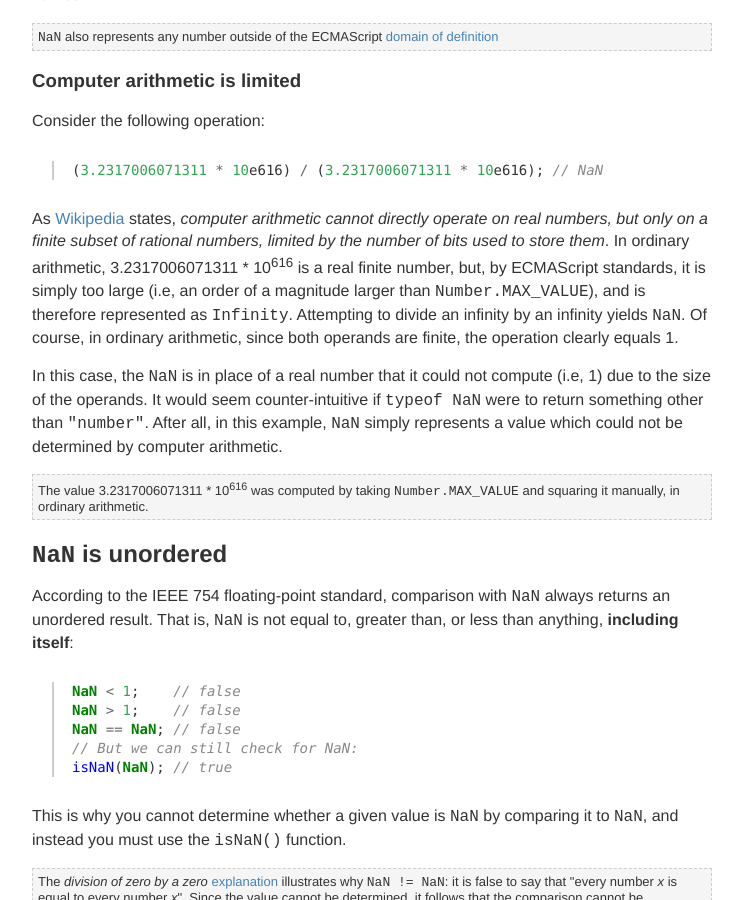
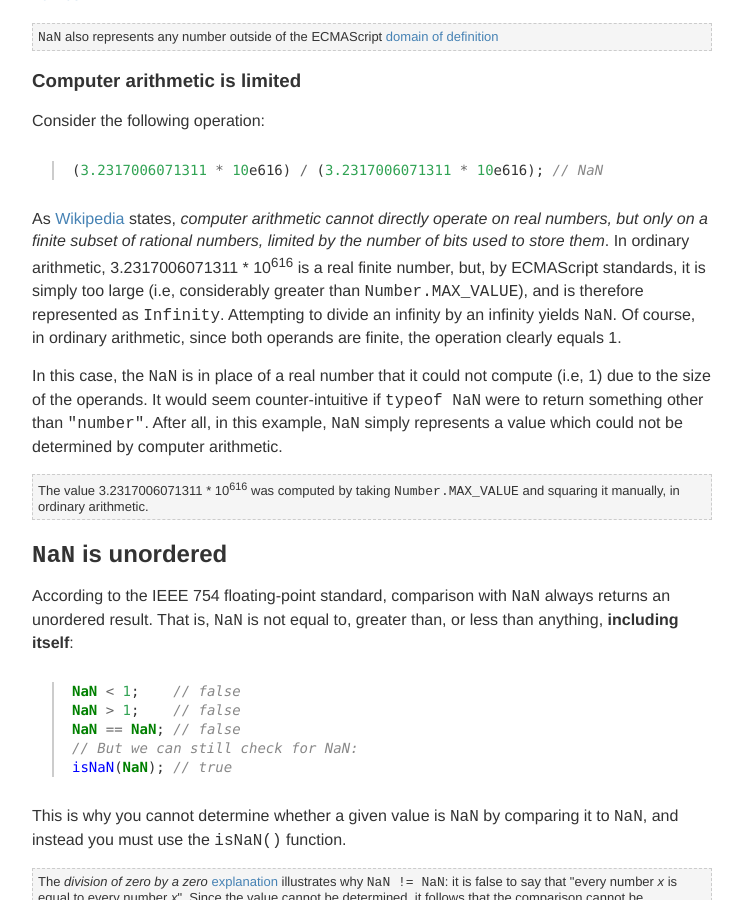
Before and after one commit to krisk/krisk.github.com, a Jekyll site: the page built from _posts/2012-06-27-typeof_nan.md, in a window 1280 px wide and 900 px high, scrolled down 868 px. Shown: the whole window, without its empty margins (128-871 px from the left). Built offline with Jekyll 4.4.1, drawn with Linux system fonts in a browser that asks for light colours; comment, search, counter and statistics services are not loaded.

Commit message:
fixed sentence

```diff
--- a/_posts/2012-06-27-typeof_nan.md
+++ b/_posts/2012-06-27-typeof_nan.md
@@ -54,7 +54,7 @@ Consider the following operation:
 (3.2317006071311 * 10e616) / (3.2317006071311 * 10e616); // NaN
 {% endhighlight %}
 
-As <a href="http://en.wikipedia.org/wiki/Real_number" target="_blank">Wikipedia</a> states, *computer arithmetic cannot directly operate on real numbers, but only on a finite subset of rational numbers, limited by the number of bits used to store them*.  In ordinary arithmetic, 3.2317006071311 * 10<sup>616</sup> is a real finite number, but, by ECMAScript standards, it is simply too large (i.e, an order of a magnitude larger than <code>Number.MAX_VALUE</code>), and is therefore represented as <code>Infinity</code>.  Attempting to divide an infinity by an infinity yields <code>NaN</code>.  Of course, in ordinary arithmetic, since both operands are finite, the operation clearly equals 1.
+As <a href="http://en.wikipedia.org/wiki/Real_number" target="_blank">Wikipedia</a> states, *computer arithmetic cannot directly operate on real numbers, but only on a finite subset of rational numbers, limited by the number of bits used to store them*.  In ordinary arithmetic, 3.2317006071311 * 10<sup>616</sup> is a real finite number, but, by ECMAScript standards, it is simply too large (i.e, considerably greater than <code>Number.MAX_VALUE</code>), and is therefore represented as <code>Infinity</code>.  Attempting to divide an infinity by an infinity yields <code>NaN</code>.  Of course, in ordinary arithmetic, since both operands are finite, the operation clearly equals 1.
 
 In this case, the <code>NaN</code> is in place of a real number that it could not compute (i.e, 1) due to the size of the operands.  It would seem counter-intuitive if <code>typeof NaN</code> were to return something other than <code>"number"</code>.  After all, in this example, <code>NaN</code> simply represents a value which could not be determined by computer arithmetic.
 
```
